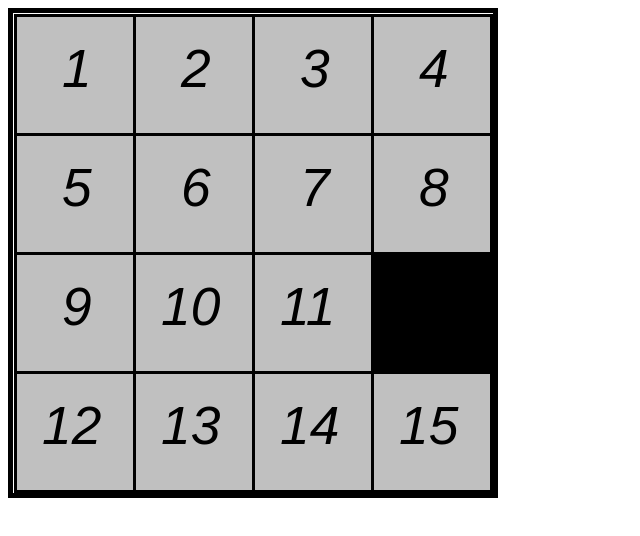
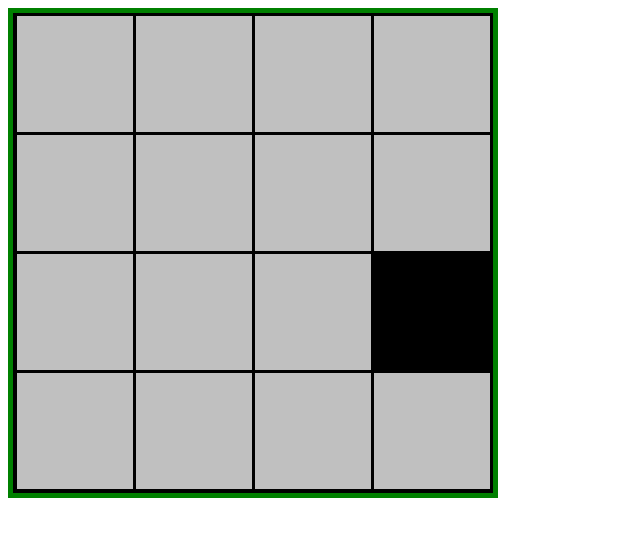
Before and after one commit to PautkinYegor/JavaScript-studing-, a plain HTML site: page Canvas/15/15my/to15.html in a window 1280 px wide. Shown: the whole page, without its empty margins (0-640 px from the left). Drawn offline with Linux system fonts and the light colour scheme.

Commit message:
описаны общие идеи

```diff
--- a/Canvas/15/15my/puzzle15.js
+++ b/Canvas/15/15my/puzzle15.js
@@ -1,70 +1,73 @@
 let canvas = document.getElementById("puzzle15");
 let ctx = canvas.getContext("2d");
+canvas.style.backgroundColor = 'black';
 canvas.width = 480;
 canvas.height = 480;
-let cellSize = canvas.width / 4;
+let cellSize = 119;
 let x0 = Math.floor(Math.random() * 4); //x0 and y0 - coordinates of empty cube.
 let y0 = Math.floor(Math.random() * 4);
 let x = 0;
 let y = 0;
-let arrayOfNumbers = [[1, 2, 3, 4], [5, 6, 7, 8], [9, 10, 11, 12], [13, 14, 15, 0]];
 
-function box() {
-  ctx.fillStyle = "black";
-  ctx.fillRect(1, 1, 480, 480);
-}
 
-// function nullCube() {  //возвращает координату пустой клетки
-//   for (let x1 = 0; x1 < 4; x1++) {
-//     for (let y1 = 0; y1 < 4; y1++) {
-//       if (arrayOfNumbers[x1][y1] === 0) {
-//         return{"x0":x1,"y0":y1};
-//       }
-//     }
-//   }
+// function createPlate(num) {
+// 	return {
+// 		value: num,
+// 		isSelected: false,
+// 	}
 // }
+// let arrayOfNumbers = [
+//     [createPlate(1), createPlate(2), createPlate(3), createPlate(4)],
+//     [createPlate(5), createPlate(6), createPlate(7), createPlate(8)],
+//     [createPlate(9), createPlate(10), createPlate(11), createPlate(12)],
+//     [createPlate(13), createPlate(14), createPlate(15), createPlate(0)],
+// ];
+//
+// function convertToGameFieldCoords(x, y) {} //returns {x: ..., y: ...} - относительнеы координаты в игровом поле;
+// function convertToPlateIndex(x, y) {} //returns {row: ..., column: ...} - индексы в игровом массиве;
+//
+// canvas.onclick = (event) {
+// 	const coords = convertToGameFieldCoords(event.layerX, event.layerY);
+// 	const plateIndex = convertToPlateIndex(coords.x, coords.y);
+// 	processMove(plateIndex.row, plateIndex.column);
+// }
+//
+// canvas.onmousemove = (event) {
+// 	const coords = convertToGameFieldCoords(event.layerX, event.layerY);
+// 	const plateIndex = convertToPlateIndex(coords.x, coords.y);
+//
+// 	hideSelection() //выключает выделение у всех элементов
+// 	select(plateIndex.row, plateIndex.column); //включает выделение у элемента
+// }
+//
+// requestAnimationFrame( ... )
 
-function drawCube() {
-  let numbers = 1;
+function drawSquare() {
+  canvas.onmousemove = (event) => {
+    console.log(event.pageX + ':' + event.pageY);
+  };
+  // let numbers = 1;
   for (y = 0; y < 4; y ++) {
     for (x = 0; x < 4; x ++) {
       if ((x !== x0) || (y !== y0)) {
+        const sizeOfSquare = 116;
         ctx.fillStyle = "silver";
-        ctx.fillRect(4 + x*119, 4 + y*119, 116, 116);
-        ctx.fillStyle = "black";
-        ctx.font = "italic 40pt Arial";
-        if (numbers >= 10) {
-          ctx.fillText(''+numbers, 29 + x*119, 74 + y*119, 66);
-        } else {
-          ctx.fillText(''+numbers, 49 + x*119, 74 + y*119, 66);
-        }
-        numbers++;
+        ctx.fillRect(4 + x * (sizeOfSquare + 3), 3 + y * (sizeOfSquare + 3), sizeOfSquare, sizeOfSquare);
+        // ctx.fillStyle = "black";
+        // ctx.font = "italic 40pt Times New Roman";
+        // const fontWidth = 60;
+        // const fontForY = 80 + y * sizeOfSquare;
+        // const fontForX1 = 40 + x * sizeOfSquare;
+        // const fontForX2 = 50 + x * sizeOfSquare;
+        // if (numbers >= 10) {
+        //   ctx.fillText('' + numbers, fontForX1, fontForY, fontWidth);
+        // } else {
+        //   ctx.fillText('' + numbers, fontForX2, fontForY, fontWidth);
+        // }
+        // numbers++;
       }
     }
   }
 }
 
-function move(x, y) {
-  console.log(x0, y0, x, y);
-  if (((x - 1 === x0 || x + 1 === x0) && y === y0) || ((y - 1 === y0 || y + 1 === y0) && x === x0)) {
-    let x1 = x;
-    let y1 = y;
-
-    //arrayOfNumbers[y][x] = arrayOfNumbers[y0][x0];
-    x0 = x1; //координаты пустой клетки стали координатами перемещаемой клетки
-    y0 = y1;
-    console.log(arrayOfNumbers[y][x]);
-    console.log(x0, y0);
-  }
-}
-
-canvas.onclick = function() {
-  let xx = (arrayOfNumbers.pageX - canvas.offsetLeft) / cellSize | 0;  // offsetLeft ?..подумать на счёт этого.(видимо, берёт координаты слева)
-  let yy = (arrayOfNumbers.pageY - canvas.offsetTop)  / cellSize | 0;
-  move(xx, yy);
-  drawCube();
-  console.log('click');
-};
-
-box();
-drawCube();
+drawSquare();
--- a/Canvas/15/15my/to15.html
+++ b/Canvas/15/15my/to15.html
@@ -5,7 +5,7 @@
     <meta charset='utf-8' />
   </head>
   <body>
-    <canvas style="border: 5px solid black;" id='puzzle15'>Обновите браузер</canvas>
+    <canvas style="border: 5px solid green;" id='puzzle15'>Обновите браузер</canvas>
     <script type="text/javascript" src="puzzle15.js"></script>
   </body>
 </html>
```
